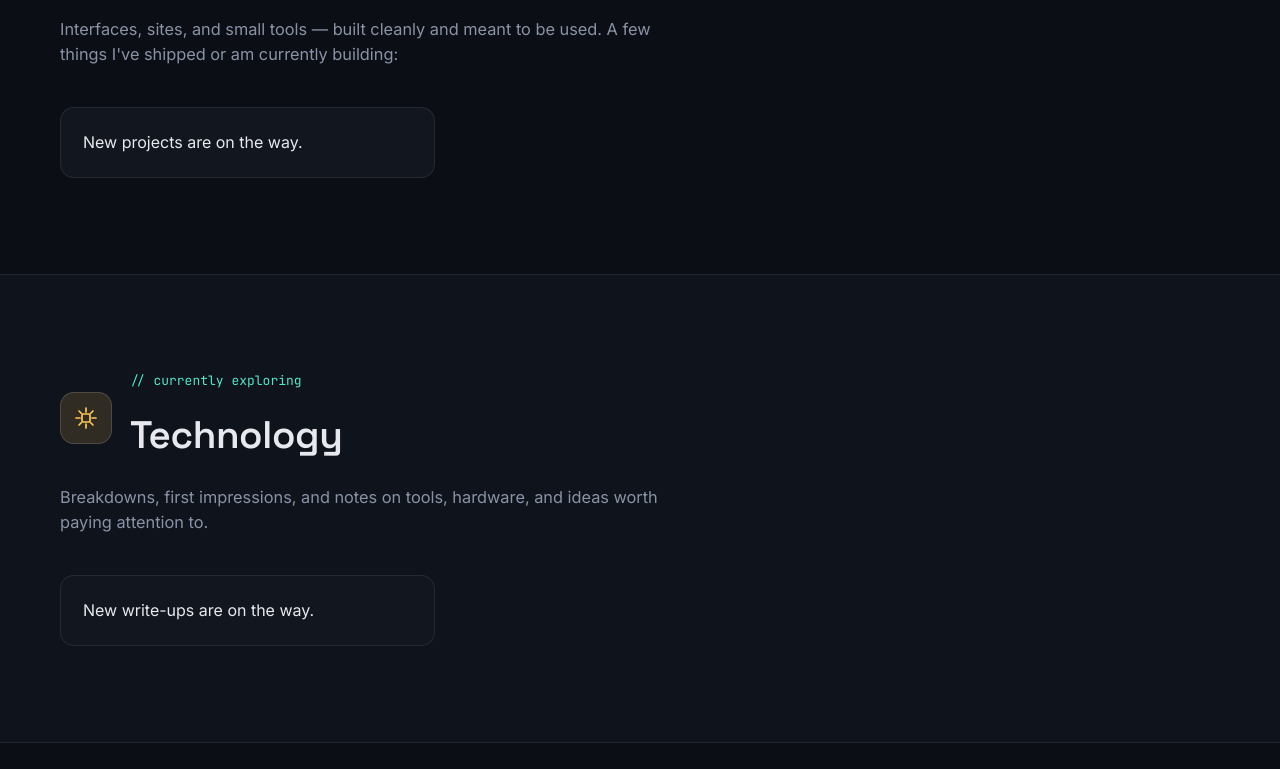
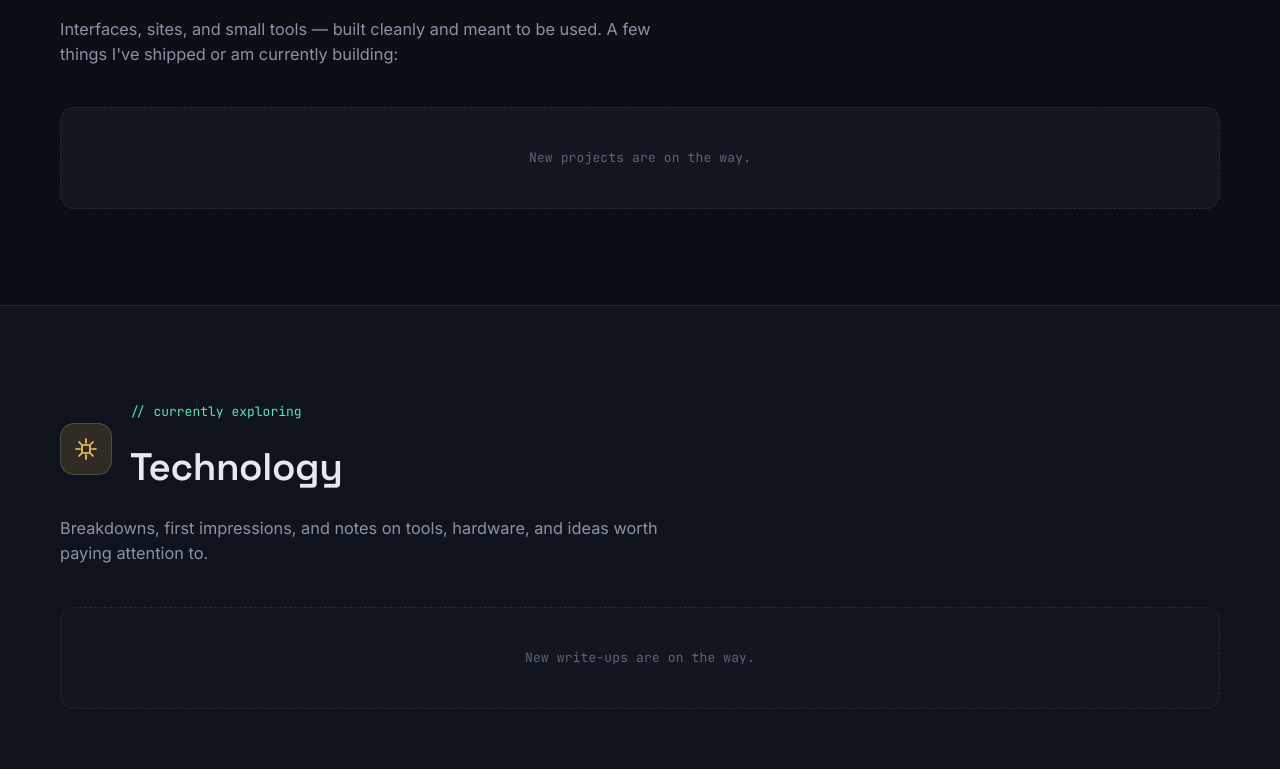
Before and after one commit to agarwal9088232002-ui/Jusy, a plain HTML site: page index.html in a window 1280 px wide. Shown: the part 1411-2180 px from the top of the page. Drawn offline with Linux system fonts and the light colour scheme.

Commit message:
Update style.css

```diff
--- a/style.css
+++ b/style.css
@@ -439,6 +439,24 @@ a.card{ cursor:pointer; }
   .skeleton-line{ animation: none; }
 }
 
+/* Empty state — shown when a category has no items yet. Spans the
+   full grid width instead of sitting cramped in one column, and
+   reads as "more is coming" rather than a broken or unfinished page. */
+.card--empty{
+  grid-column: 1 / -1;
+  border-style: dashed;
+  align-items: center;
+  justify-content: center;
+  text-align: center;
+  padding: 40px 22px;
+}
+.card--empty__text{
+  color: var(--muted-2);
+  font-family: var(--font-mono);
+  font-size: 13px;
+  letter-spacing: 0.01em;
+}
+
 /* =========================================================
    Connect
    ========================================================= */
```
